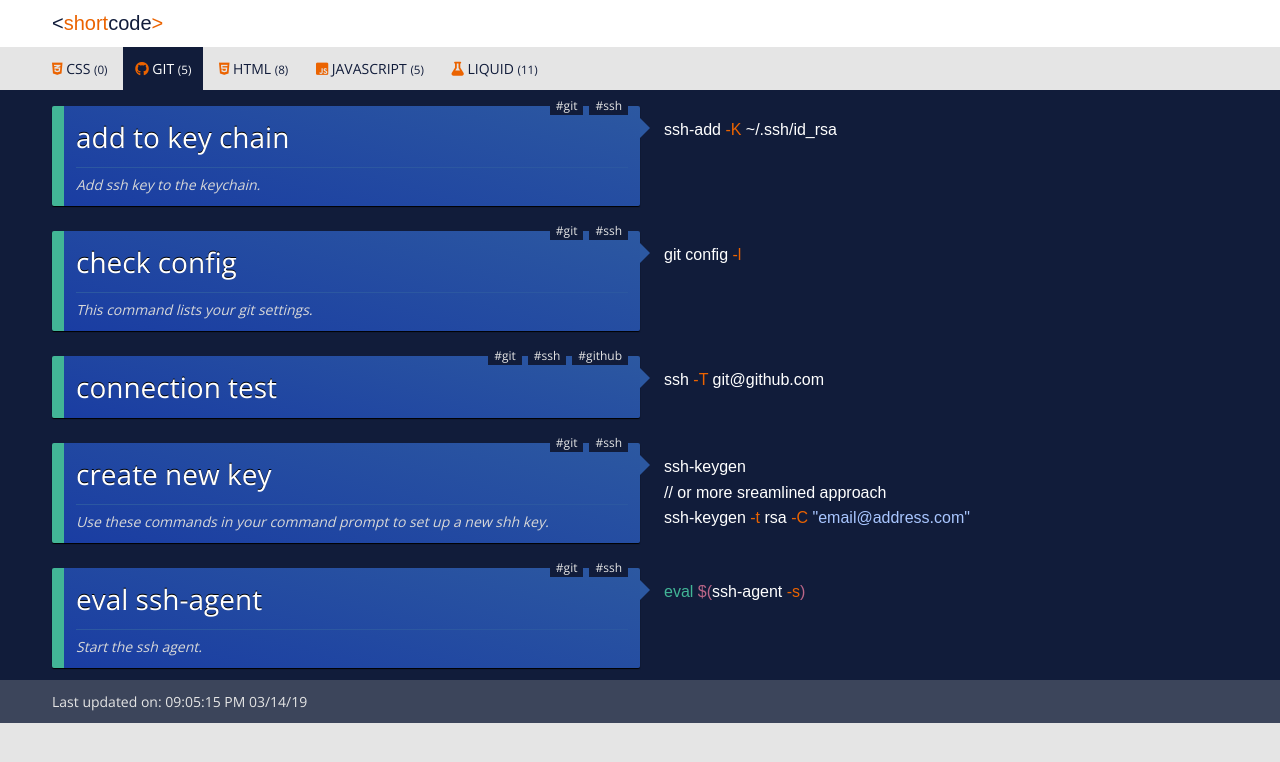
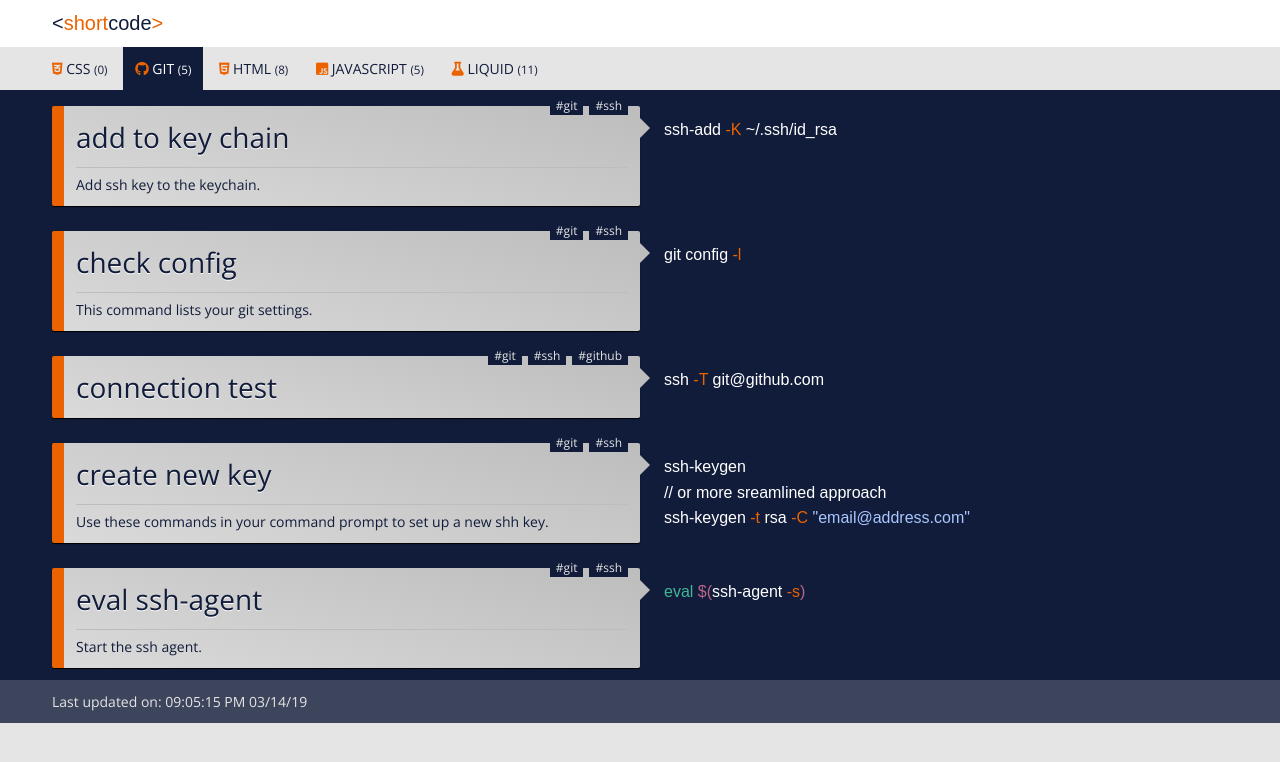
Before and after one commit to proochster/shortcode, a Jekyll site: the page built from code_git.html, in a window 1280 px wide. Shown: the top 762 px of the page. Built offline with Jekyll 4.4.1, drawn with Linux system fonts in a browser that asks for light colours; some web fonts are replaced.

Commit message:
^ Style updates

```diff
--- a/_styles/components/shortcode.scss
+++ b/_styles/components/shortcode.scss
@@ -22,7 +22,7 @@
     &__description{
         background-color: $style-1-primary;
         background: linear-gradient(15deg,$style-1-primary,$style-1-secondary);
-        border-left: $base-unit solid $style-1-accent;
+        border-left: $base-unit solid $primary-colour;
         box-shadow: 0 1px 1px #000;
         border-radius: 2px;
         padding: $base-unit;
@@ -65,16 +65,26 @@
 
         &:focus{
             outline: 0;
-            background-color: $style-1-accent;
-            padding: $base-unit;
-            border-radius: 3px;
+
+            &:after{
+                content: "#";
+                color: $primary-colour;
+                background-color: $light;
+                font-size: 21px;
+                padding: 2px 10px;
+                margin-left: 6px;
+                border-radius: 3px;
+            }
         }
     }
 
     &__title{
-        text-shadow: 0 -1px #000;
+        color: $secondary-colour;
+        text-shadow: 0 1px $light;
         font-size: 28px;
         margin: 0;
+        display: inline-block;
+        cursor: copy;
     }
 
     &__tags{
@@ -96,9 +106,9 @@
     }
 
     &__text{
-        color: $grey-dark;
+        color: $secondary-colour;
         margin: 0;
-        font-style: italic;
+        // font-style: italic;
 
         &:before{
             content: '';
--- a/_styles/typography.scss
+++ b/_styles/typography.scss
@@ -19,6 +19,13 @@ a{
     &:hover{
         text-decoration: none;
     }
+}
+
+.page-intro{
+    font-size: 16px;
+    border-bottom: 1px solid $primary-colour;
+    text-align: center;
+    padding: 0 0 $base-unit*2;
 }
 
 .color{
--- a/_styles/variables.scss
+++ b/_styles/variables.scss
@@ -13,8 +13,8 @@ $light: #FFF;
 $dark: #3C455B;
 $link: #688BE3;
 
-$style-1-primary: #1a3da2;
-$style-1-secondary: #2c58a1;
+$style-1-primary: #dadada;
+$style-1-secondary: #bdbdbd;
 $style-1-accent: #42b596;
 
 
--- a/index.html
+++ b/index.html
@@ -3,7 +3,8 @@ layout: homepage
 title: Homepage
 permalink: /
 ---
-<h1>Latest shortcodes from each cheatsheet</h1>
+{% capture collections %}{% for collection in site.collections %}{% unless collection.label == "posts" %}, {{ collection.label }}{% endunless %}{% endfor %}{% endcapture %}
+<h1 class="page-intro">A collection of useful snippets and code examples for {{ collections | remove_first: ", " }} and more.</h1>
 {% for collection in site.collections %}{% unless collection.label == "posts" %}
 <h2><i class="{{collection.icon}} color--accent"></i> {{ collection.label }}</h2>
 <ul>
```
